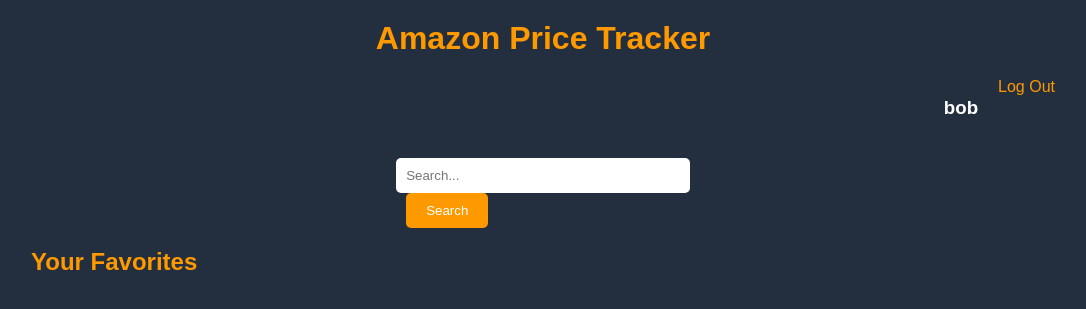
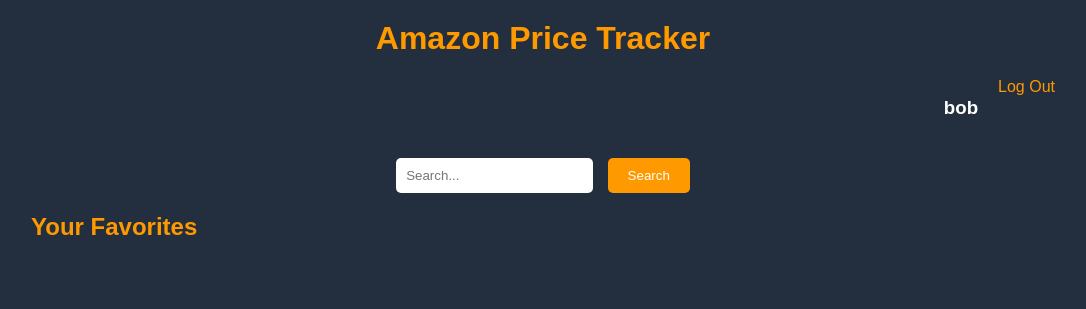
Before and after one commit to zac7643/course, a Flask app: page /home in a window 1280 px wide. Shown: the top 309 px of the page, without its empty margins (97-1183 px from the left). Run offline with Flask 3, Linux system fonts and the light colour scheme; a user stored in the database is signed in; data that the repository does not hold is empty; some web fonts are replaced.

Commit message:
Update homepageCSS.css

```diff
--- a/static/homepageCSS.css
+++ b/static/homepageCSS.css
@@ -31,8 +31,6 @@ h2 {
   padding: 10px;
   border-radius: 5px;
   border: none;
-  box-sizing: border-box;
-  width: 100%;
 }
 
 .search-bar button {
```
